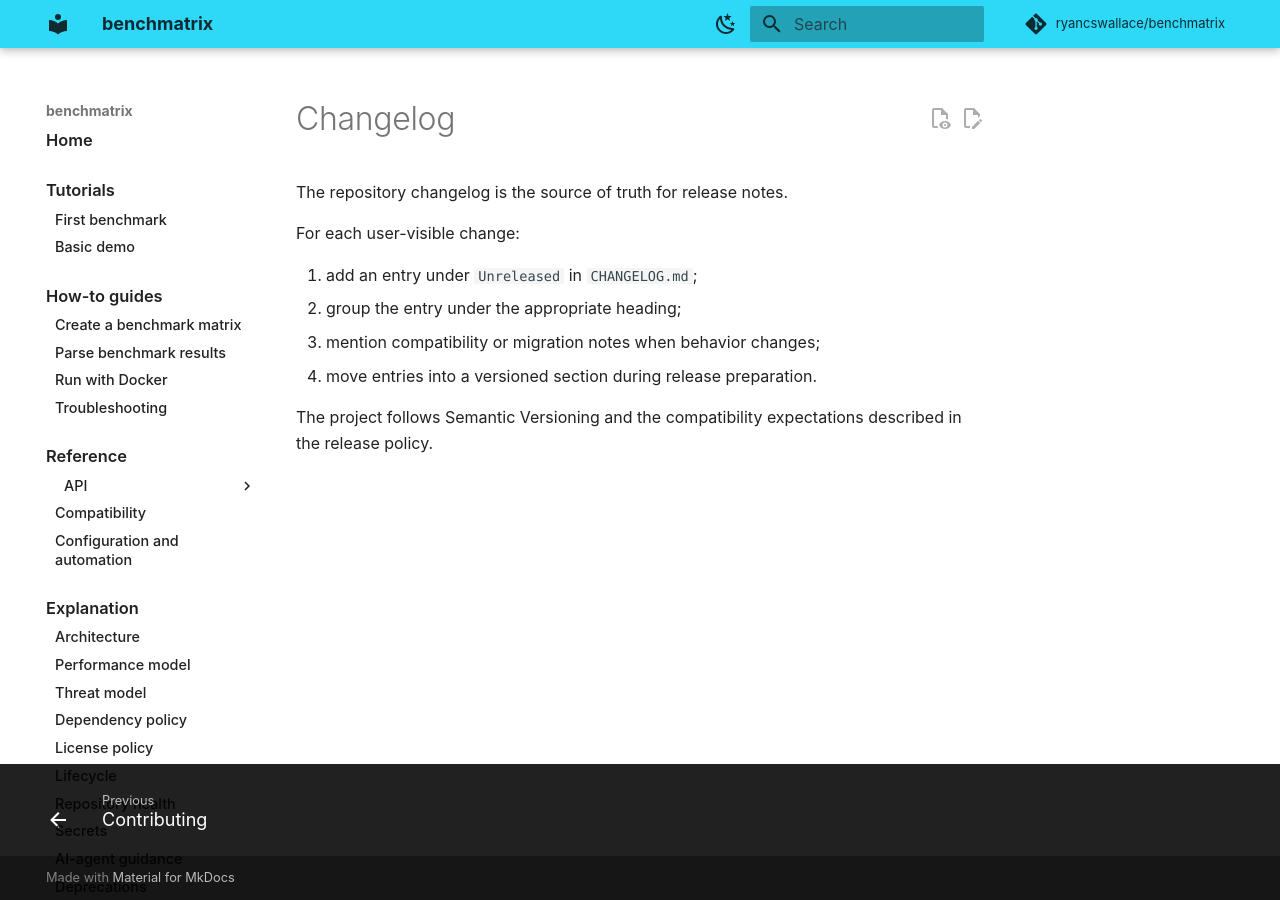
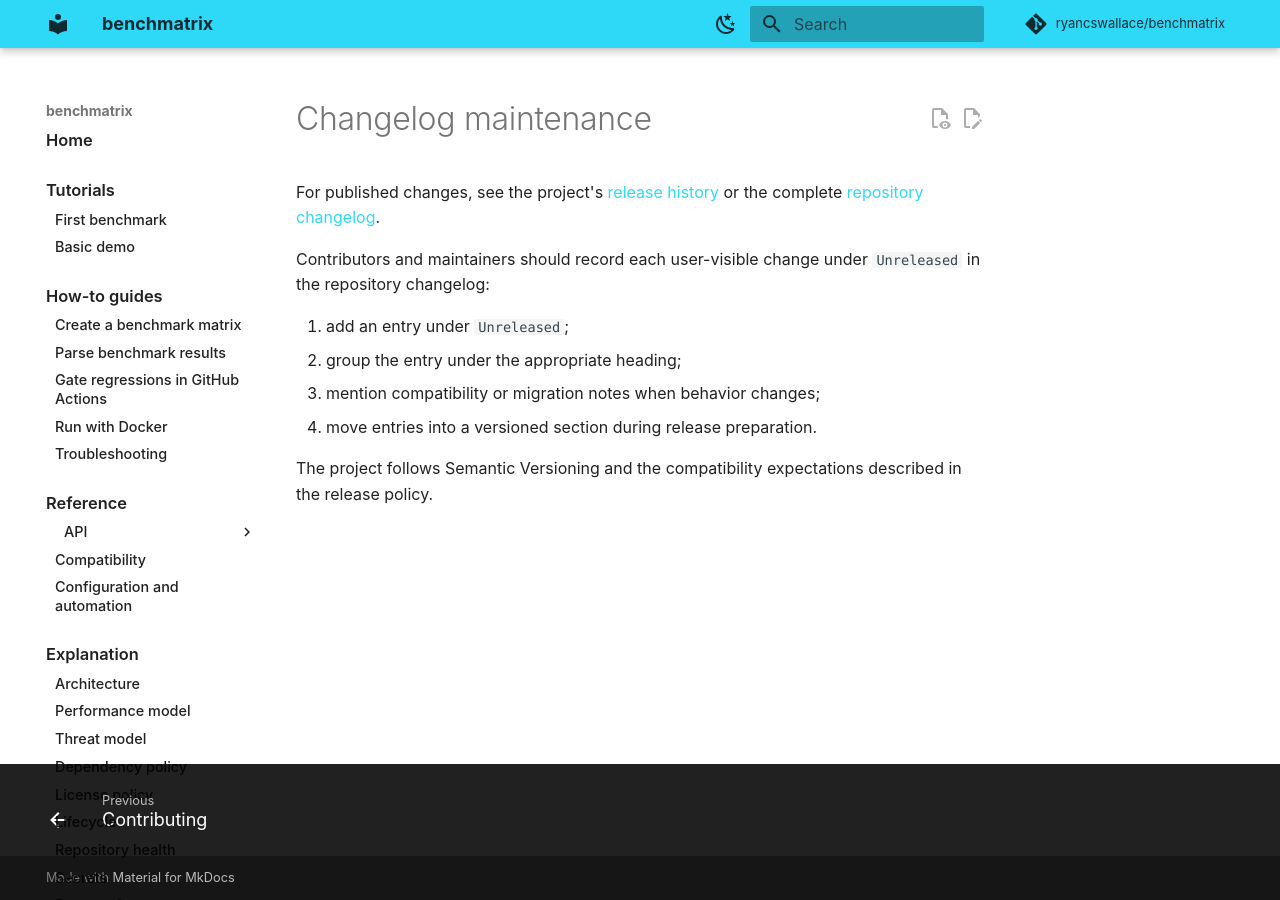
Before and after one commit to ryancswallace/benchmatrix, an MkDocs documentation site: the page built from docs/project/changelog.md, in a window 1280 px wide. Built offline with MkDocs 1.6.1 and Material for MkDocs 9.7.7, drawn with Linux system fonts in a browser that asks for light colours; comment, search, counter and statistics services are not loaded.

Commit message:
docs: simplify project documentation navigation

```diff
--- a/docs/_scripts/gen_api_reference.py
+++ b/docs/_scripts/gen_api_reference.py
@@ -31,4 +31,7 @@
         output.write(f"# {title}\n\n")
         output.write(f"::: {module}\n")
 
-    mkdocs_gen_files.set_edit_path(docs_path, source)
+    # ``edit_uri`` is rooted under ``docs/``. Step back to the repository root
+    # so generated API pages link to their real Python source instead of the
+    # nonexistent ``docs/src/`` path.
+    mkdocs_gen_files.set_edit_path(docs_path, Path("..") / source)
--- a/docs/project/changelog.md
+++ b/docs/project/changelog.md
@@ -1,10 +1,13 @@
-# Changelog
+# Changelog maintenance
 
-The repository changelog is the source of truth for release notes.
+For published changes, see the project's
+[release history](https://github.com/ryancswallace/benchmatrix/releases) or the
+complete [repository changelog](https://github.com/ryancswallace/benchmatrix/blob/main/CHANGELOG.md).
 
-For each user-visible change:
+Contributors and maintainers should record each user-visible change under
+`Unreleased` in the repository changelog:
 
-1. add an entry under `Unreleased` in `CHANGELOG.md`;
+1. add an entry under `Unreleased`;
 2. group the entry under the appropriate heading;
 3. mention compatibility or migration notes when behavior changes;
 4. move entries into a versioned section during release preparation.
--- a/mkdocs.yml
+++ b/mkdocs.yml
@@ -98,6 +98,7 @@
       - How-to guides overview: how-to/index.md
       - Create a benchmark matrix: how-to/create-benchmark-matrix.md
       - Parse benchmark results: how-to/parse-results.md
+      - Gate regressions in GitHub Actions: how-to/github-actions.md
       - Run with Docker: how-to/run-with-docker.md
       - Troubleshooting: how-to/troubleshooting.md
   - Reference:
@@ -124,13 +125,11 @@
       - Lifecycle: explanation/lifecycle.md
       - Repository health: explanation/repository-health.md
       - Secrets: explanation/secrets.md  # pragma: allowlist secret
-      - AI-agent guidance: explanation/ai.md
       - Deprecations: explanation/deprecations.md
       - GitHub Actions security: explanation/github-actions-security.md
       - Deployment environments: explanation/deployment-environments.md
       - Repository settings: explanation/repository-settings.md
       - Publishing: explanation/publishing.md
-      - Version 1 release readiness: explanation/first-release.md
   - Maintainer runbooks:
       - Maintainer runbooks overview: runbooks/index.md
       - Release: runbooks/release.md
@@ -143,6 +142,7 @@
       - External repository setup: runbooks/repository-setup.md
   - Project:
       - Project overview: project/index.md
+      - Release history: https://github.com/ryancswallace/benchmatrix/releases
       - Development: project/development.md
       - Contributing: project/contributing.md
-      - Changelog: project/changelog.md
+      - Changelog maintenance: project/changelog.md
```
Also changed, not shown: docs/explanation/ai.md (deleted, +0 -18 lines), docs/explanation/first-release.md (deleted, +0 -28 lines), docs/explanation/index.md (+0 -5 lines), docs/project/index.md (+5 -4 lines).
